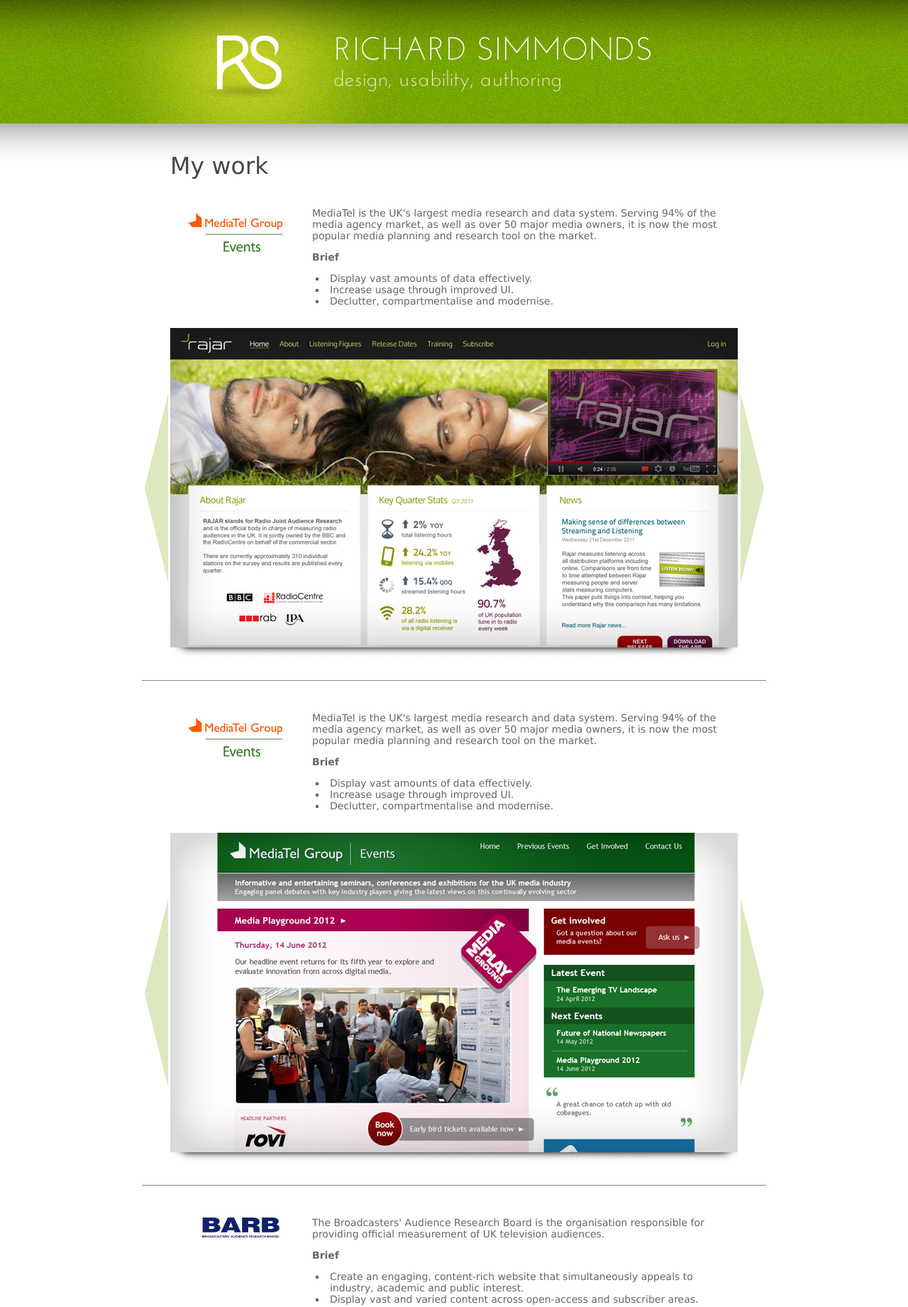
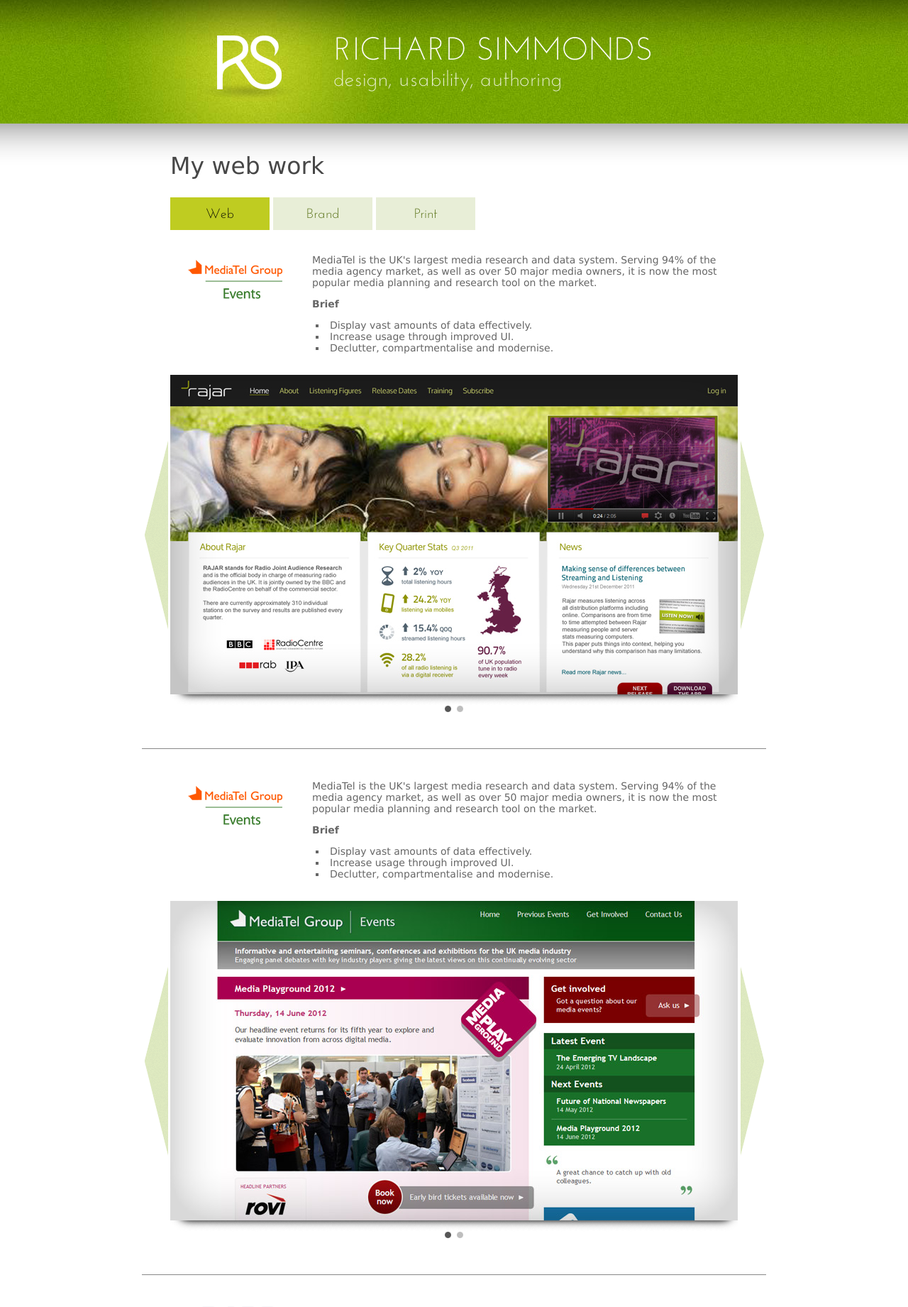
Before and after one commit to richsimm/Portfolio, a PHP site: page /web in a window 1280 px wide. Shown: the part 67-1908 px from the top of the page at 71% size. Run offline with PHP 8.4, Linux system fonts and the light colour scheme; some libraries are stand-ins or nearby versions.

Commit message:
pip work

```diff
--- a/__carousel.php
+++ b/__carousel.php
@@ -20,6 +20,10 @@
     ?>
     </ol>
     <a href="#" class="arrow action right"></a>
+    <div class="pip_container">
+    	<a href="#" class="pip active"><img src="images/pip.png" alt="*" /></a>
+    	<a href="#" class="pip"><img src="images/pip.png" alt="*" /></a>
+    </div>
 </div>
 
 <?php
--- a/__project_config.php
+++ b/__project_config.php
@@ -2,7 +2,7 @@
 
 $project_config = array(
 
-    'rajar' => array(
+    'web_rajar' => array(
 
         'image_path' => 'images/work/web/rajar/',
         'image_num' => 5,
@@ -22,7 +22,7 @@ $project_config = array(
         )
     ),
 
-    'events' => array(
+    'web_events' => array(
         'image_path' => 'images/work/web/events/',
         'image_num' => 4,
         'image_alt' => 'Events screen',
@@ -42,7 +42,7 @@ $project_config = array(
     ),
 
 
-    'barb' => array(
+    'web_barb' => array(
         'image_path' => 'images/work/web/barb/',
         'image_num' => 3,
         'image_alt' => 'BARB screen',
--- a/css/main.css
+++ b/css/main.css
@@ -220,7 +220,7 @@ h4 {
 }
 
 .panel_outer {
-    margin-top: 380px;
+    margin-top: -105px;
     padding-top: 48px;
     background: url("../images/content_up_bkgd.gif") repeat top left;
 }
@@ -288,7 +288,6 @@ h4 {
 .showcase_menu_item {
     height: 50px;
     width: 50px;
-    float: left;
     margin-right: 5px;
 }
 
@@ -313,3 +312,56 @@ h4 {
 .showcase_carousel ol li.active {
     display: block;
 }
+
+.work_menu {
+    padding: 0 40px 20px;
+    overflow: hidden;
+}
+
+.work_menu_item {
+	margin: 0 5px 0 0;
+    padding: 15px 20px 12px;
+    float: left;
+    color: #486300;
+    background-color: #e8eed7;
+    width: 100px;
+    text-align: center;
+    font: 19px/19px 'JosefinSansStdLight', Arial, sans-serif;
+    text-decoration: none;
+}
+
+.work_menu_item.active {
+    color: #000000;
+    background-color: #bfcc21;
+}
+
+.pip_container {
+	width: 100%;
+	clear: both;
+	text-align: center;
+	margin-bottom: 1em;
+}
+
+.pip {
+	opacity: 0.25;
+	filter: alpha(opacity=25);
+	background: url('../images/pip_black.png') no-repeat top left;
+	width: 9px;
+	height: 9px;
+	margin: 0 0.1em;
+}
+
+#home .pip {
+	background: url('../images/pip_white.png') no-repeat top left;
+}
+
+.pip:hover {
+	opacity: 1;
+	filter: alpha(opacity=100);
+}
+
+.pip.active,
+.pip.active:hover {
+	opacity: 0.66;
+	filter: alpha(opacity=66);
+}
--- a/web.php
+++ b/web.php
@@ -6,17 +6,37 @@
     <div id="container_inner">
         <section>
             <h3>
-                My work
+                My web work
             </h3>
+                <nav class="work_menu">
+                        <a href="#" class="work_menu_item active">
+                            Web
+                        </a>
+                        <a href="#" class="work_menu_item">
+                            Brand
+                        </a>
+                        <a href="#" class="work_menu_item">
+                            Print
+                        </a>
+                </nav>
 
             <?php
-                $project = 'rajar';
+                $project = 'web_rajar';
                 include('__article.php');
 
-                $project = 'events';
+                $project = 'web_events';
                 include('__article.php');
 
-                $project = 'barb';
+                $project = 'web_ess';
+                include('__article.php');
+
+                $project = 'web_cc';
+                include('__article.php');
+
+                $project = 'web_mediatel';
+                include('__article.php');
+
+                $project = 'web_barb';
                 include('__article.php');
             ?>
 
```
Also changed, not shown: index.php (+4 -4 lines), images/pip.png (added), images/pip_black.png (added), images/pip_white.png (added).
